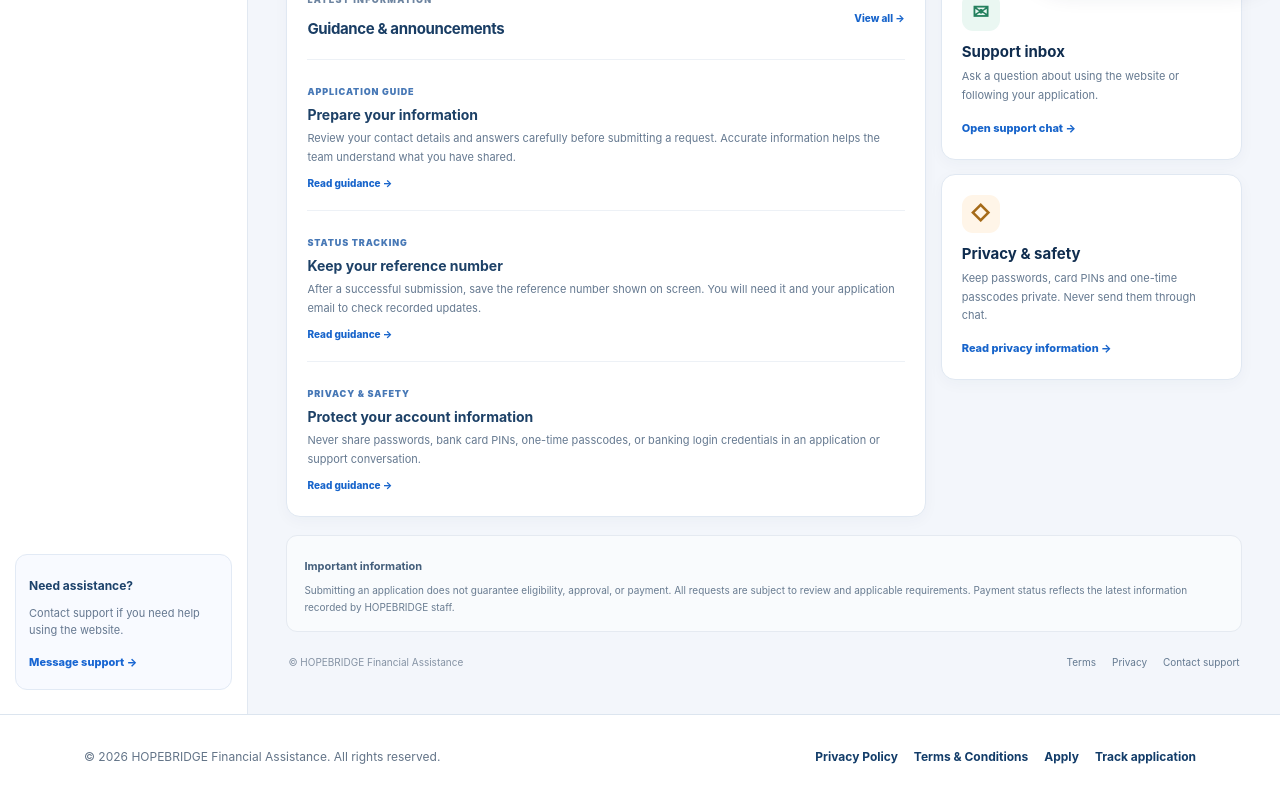
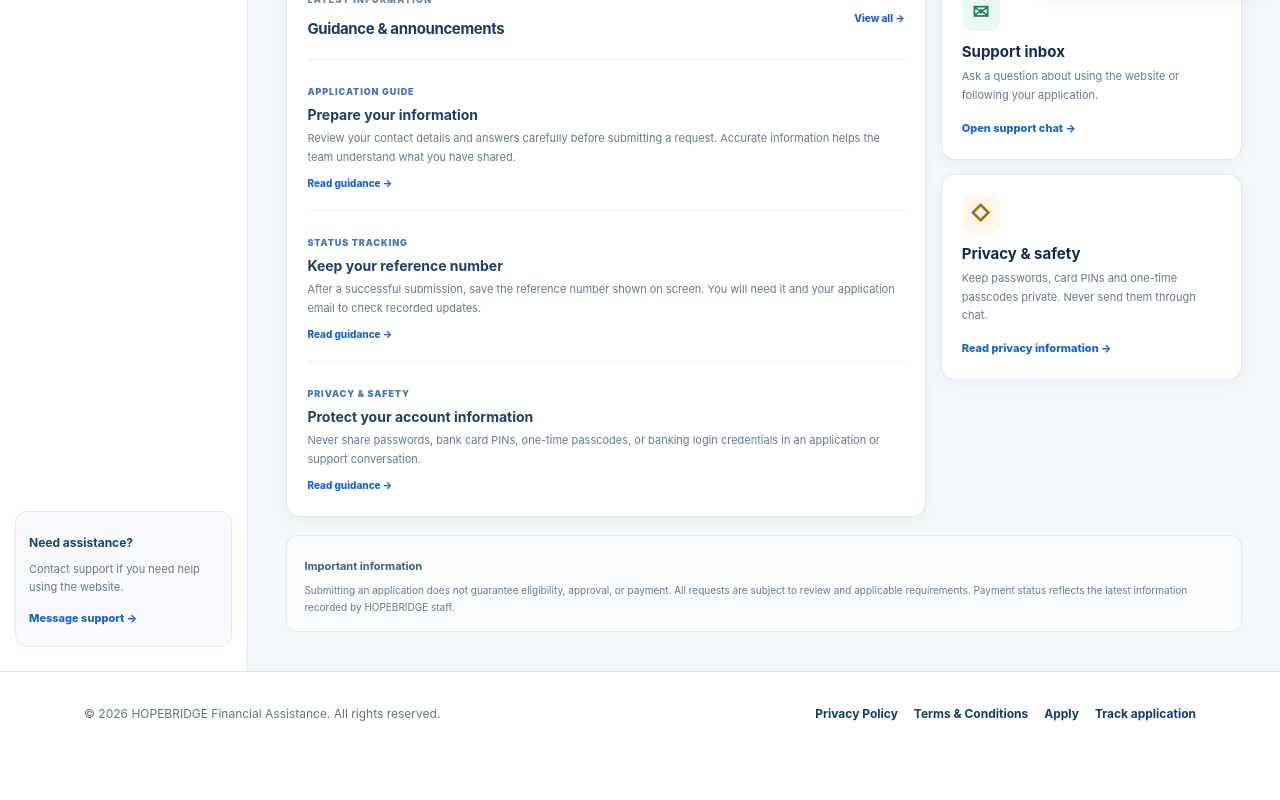
Before and after one commit to agentsarahmitchell56-code/USHopeBridge, a Next.js app: page / in a window 1280 px wide. Shown: the part 807-1607 px from the top of the page. After the commit the page ends 1563 px from the top, so only its background shows below. Built offline with nearby package versions, Linux system fonts and the light colour scheme.

Commit message:
Avoid duplicate footer in Business Suite customer workspace

```diff
--- a/app/page.tsx
+++ b/app/page.tsx
@@ -130,10 +130,6 @@ export default function HomePage() {
             <strong>Important information</strong>
             <p>Submitting an application does not guarantee eligibility, approval, or payment. All requests are subject to review and applicable requirements. Payment status reflects the latest information recorded by HOPEBRIDGE staff.</p>
           </div>
-          <footer className="hb-suite-footer">
-            <span>© HOPEBRIDGE Financial Assistance</span>
-            <div><Link href="/terms">Terms</Link><Link href="/privacy">Privacy</Link><Link href="/chat">Contact support</Link></div>
-          </footer>
         </section>
       </div>
     </main>
```
